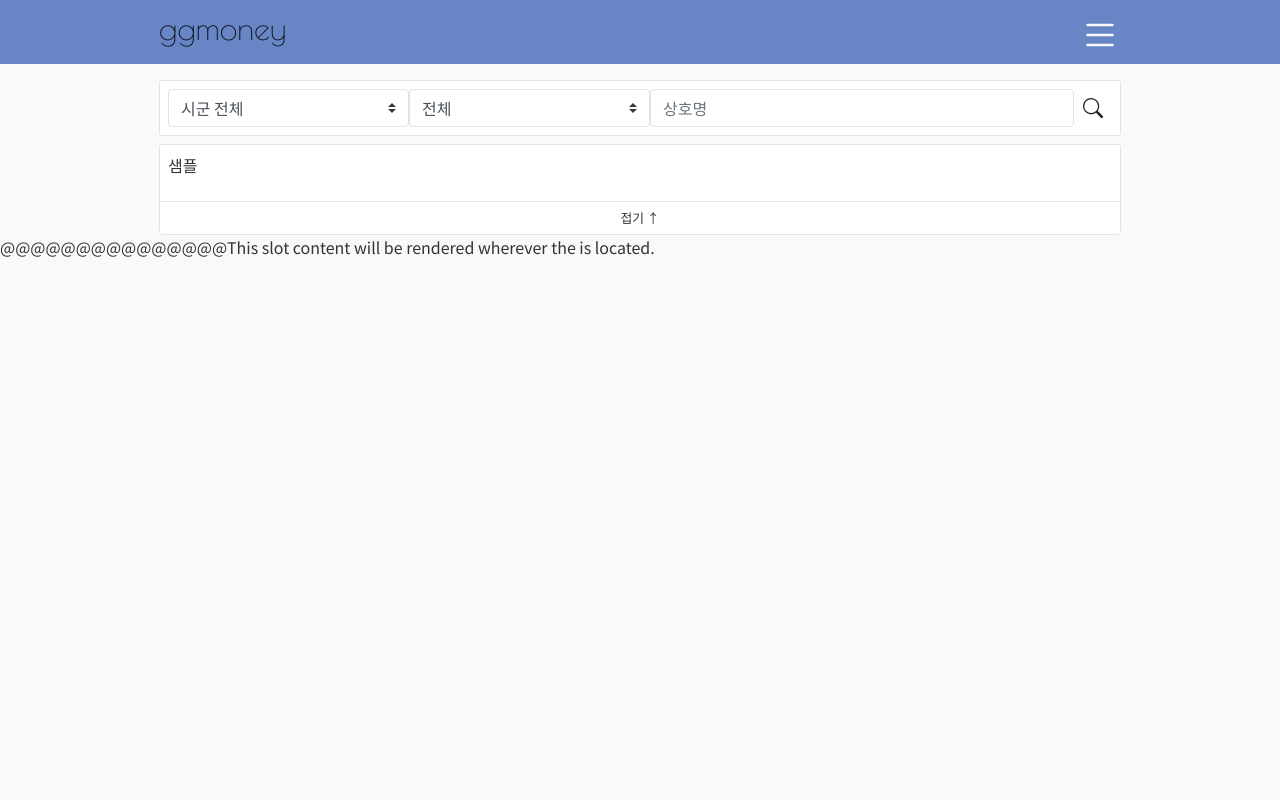
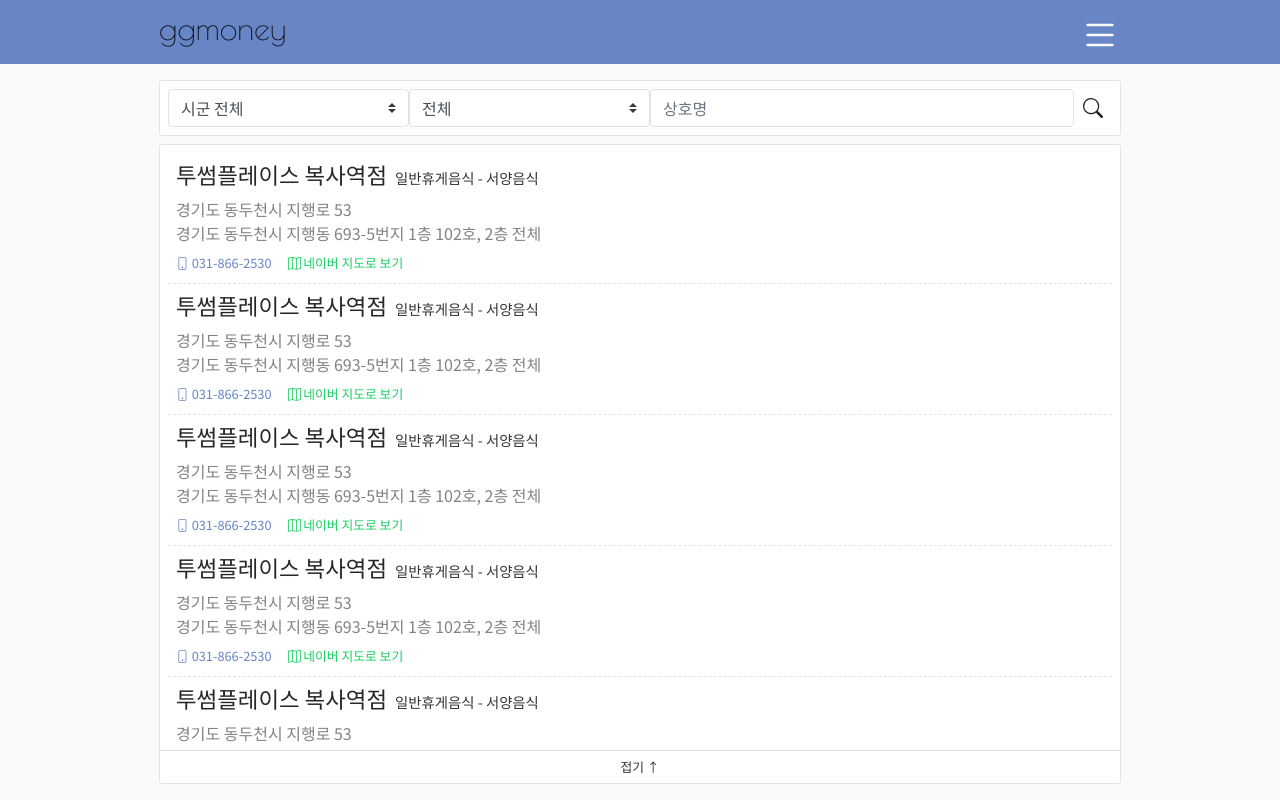
Before and after one commit to kwandev/ggmoney, a Vue app: page / in a window 1280 px wide. Built offline with nearby package versions, Linux system fonts and the light colour scheme; what vue-infinite-scroll would draw is missing.

Commit message:
feat: 가맹점 목록, 아이템 퍼블리싱

```diff
--- a/src/assets/scss/_import/_variables.scss
+++ b/src/assets/scss/_import/_variables.scss
@@ -19,3 +19,4 @@ $warning: #ffe0ac;
 $white: #f9f9f9;
 $dark: #333;
 $gray: #e2e2e2;
+$gray-text: #838383;
--- a/src/assets/scss/base.scss
+++ b/src/assets/scss/base.scss
@@ -9,8 +9,18 @@ body {
   color: $dark;
   background-color: $white;
 }
+
+h3 {
+  margin: 0;
+  font-size: inherit;
+}
+p {
+  margin: 0;
+}
 ul,
 ol {
+  margin: 0;
+  padding: 0;
   list-style: none;
 }
 
--- a/src/assets/scss/place.scss
+++ b/src/assets/scss/place.scss
@@ -3,12 +3,15 @@
 .place-list {
   position: sticky;
   margin-top: 0.5rem;
+  height: calc(100vh - 64px - (1rem + 56px) - 1.5rem);
   background-color: #fff;
   border: 1px solid $gray;
   border-radius: 0.2rem;
 
   .places {
     padding: 0.5rem;
+    height: calc(100% - 33px);
+    overflow-y: auto;
   }
 
   .btn-spread-fold {
@@ -23,3 +26,74 @@
     }
   }
 }
+
+.place-item {
+  display: flex;
+  flex-direction: column;
+  padding: 0.5rem;
+  border-top: 1px dashed $gray;
+  cursor: pointer;
+
+  &:first-child {
+    border-top: 0;
+  }
+  &:hover {
+    background-color: rgba($primary, 0.1);
+  }
+
+  .place-info {
+    display: flex;
+    align-items: baseline;
+    margin-bottom: 0.5rem;
+
+    .place--name {
+      margin-right: 0.5rem;
+      font-size: 1.4rem;
+    }
+
+    .place--type {
+      font-size: 0.9rem;
+    }
+  }
+
+  .place-address {
+    margin-bottom: 0.5rem;
+    font-size: 1rem;
+    color: $gray-text;
+  }
+
+  .place-contact {
+    display: flex;
+    margin-bottom: 0.2rem;
+    font-size: 0.8rem;
+
+    .place--tel {
+      margin-right: 1rem;
+      color: $primary;
+    }
+
+    .place--map {
+      color: #19ce60;
+    }
+  }
+
+  @media screen and (max-width: $contents-width-m) {
+    .place-info {
+      flex-direction: column;
+
+      .place--name {
+        margin-bottom: 0.2rem;
+        font-size: 1.2rem;
+      }
+    }
+    .place-address {
+      font-size: 0.9rem;
+    }
+
+    .place-contact {
+      .place--tel {
+        margin-right: auto;
+      }
+    }
+  }
+}
--- a/src/components/place/PlaceList.vue
+++ b/src/components/place/PlaceList.vue
@@ -1,7 +1,7 @@
 <template>
   <div class="place-list">
     <ul class="places">
-      <li>샘플</li>
+      <place-list-item v-for="item in 10" :key="item" @select="onSelect" />
     </ul>
 
     <div class="btn-spread-fold" @click="onFold">{{ foldText }}</div>
@@ -9,8 +9,13 @@
 </template>
 
 <script>
+import PlaceListItem from './PlaceListItem'
+
 export default {
   name: 'PlaceList',
+  components: {
+    PlaceListItem
+  },
   data() {
     return {
       isFold: false
@@ -24,6 +29,9 @@ export default {
   methods: {
     onFold() {
       this.isFold = !this.isFold
+    },
+    onSelect() {
+      this.onFold()
     }
   }
 }
--- /dev/null
+++ b/src/components/place/PlaceListItem.vue
@@ -0,0 +1,36 @@
+<template>
+  <li class="place-item" @click="onSelect">
+    <div class="place-info">
+      <h3 class="place--name">투썸플레이스 복사역점</h3>
+      <p class="place--type">일반휴게음식 - 서양음식</p>
+    </div>
+    <div class="place-address">
+      <div class="place--road">경기도 동두천시 지행로 53</div>
+      <div class="place--lotno">경기도 동두천시 지행동 693-5번지 1층 102호, 2층 전체</div>
+    </div>
+    <div class="place-contact">
+      <a href="tel:031-866-2530" class="place--tel"><b-icon icon="phone" /> 031-866-2530</a>
+      <div class="place--map">
+        <b-icon icon="map" />
+        네이버 지도로 보기
+      </div>
+    </div>
+  </li>
+</template>
+
+<script>
+export default {
+  name: 'PlaceListItem',
+  data() {
+    return {}
+  },
+  computed: {},
+  methods: {
+    onSelect() {
+      this.$emit('select')
+    }
+  }
+}
+</script>
+
+<style lang="scss" scoped></style>
--- a/src/views/Main.vue
+++ b/src/views/Main.vue
@@ -5,9 +5,10 @@
 
       <place-list />
     </div>
-    <portal to="portal">
+
+    <!-- <portal to="portal">
       <p>@@@@@@@@@@@@@@@This slot content will be rendered wherever the is located.</p>
-    </portal>
+    </portal> -->
   </div>
 </template>
 
```
Also changed, not shown: 1 other file (tests, documents, lock files or other folders).
